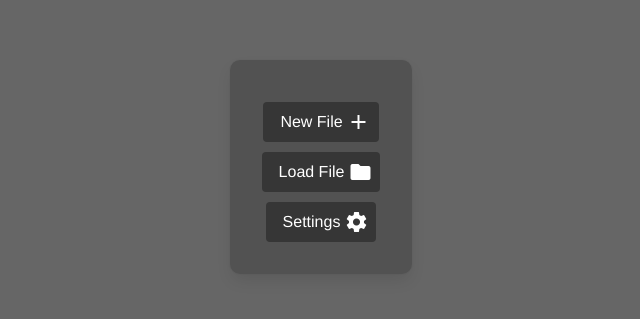
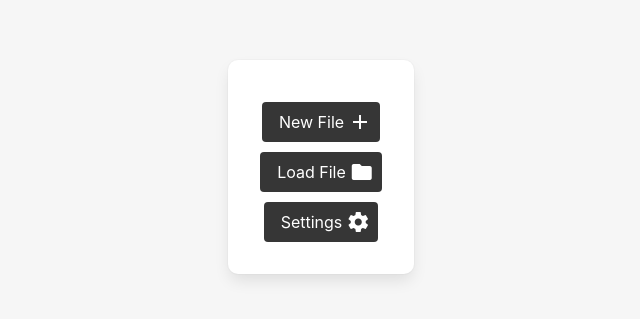
Before and after one commit to nanderLP/MDEditor, an Electron app: page src/start.html in a window 1280 px wide. Shown: the part 193-512 px from the top of the page, without its empty margins (319-959 px from the left). Drawn offline with Linux system fonts and the light colour scheme; no server answers.

Commit message:
added partial theme support

```diff
--- a/src/_sass/editor/editor.scss
+++ b/src/_sass/editor/editor.scss
@@ -1,12 +1,9 @@
 @charset "utf-8";
 
-// 1. Import the initial variables
-@import "../../../node_modules/bulma/sass/utilities/initial-variables";
+@import "../utils/default.scss";
 
-// 2. Import the rest of Bulma
-@import "../../../node_modules/bulma/bulma";
-
-body, html {
+body,
+html {
   background-color: #444444;
   overflow-y: hidden;
   color: white;
@@ -17,7 +14,6 @@ body, html {
   height: 100%;
   background-color: white;
   float: left;
-  padding: 1rem;
 }
 
 #preview {
@@ -29,6 +25,6 @@ body, html {
   max-width: 100%;
 
   .content {
-    color: white!important;
+    color: white !important;
   }
 }
--- a/src/_sass/start/start.scss
+++ b/src/_sass/start/start.scss
@@ -1,26 +1,13 @@
 @charset "utf-8";
 
-// 1. Import the initial variables
-@import "../../../node_modules/bulma/sass/utilities/initial-variables";
-
-$family-sans-serif: "Helvetica", "Arial", sans-serif;
-$box-background-color: #525252;
-//$box-padding: 5rem;
-
-// 2. Import the rest of Bulma
-@import "../../../node_modules/bulma/bulma";
-
-// 3. normal css
+@import "../utils/default.scss";
 
 body,
 html {
+  background-color: $background-color;
   width: 100%;
   height: 100%;
   overflow-y: hidden;
-}
-
-body {
-  background-color: #666666;
 }
 
 .container {
--- /dev/null
+++ b/src/_sass/themes/dark.scss
@@ -0,0 +1,2 @@
+$background-color: #444444;
+$box-background-color: #525252;
--- /dev/null
+++ b/src/_sass/themes/light.scss
@@ -0,0 +1,2 @@
+$background-color: #F6F6F6;
+$box-background-color: #EAEAEA;
--- /dev/null
+++ b/src/_sass/themes/themes.scss
@@ -0,0 +1,9 @@
+// Select theme based on body attribute
+
+body[theme="dark"] {
+    @import "dark";
+}
+
+body[theme="light"] {
+    @import "light";
+}
--- /dev/null
+++ b/src/_sass/utils/default.scss
@@ -0,0 +1,82 @@
+@import "../../../node_modules/bulma/bulma";
+
+@import "../themes/themes";
+
+// Colors
+
+$black: hsl(0, 0%, 4%) !default;
+$black-bis: hsl(0, 0%, 7%) !default;
+$black-ter: hsl(0, 0%, 14%) !default;
+
+$grey-darker: hsl(0, 0%, 21%) !default;
+$grey-dark: hsl(0, 0%, 29%) !default;
+$grey: hsl(0, 0%, 48%) !default;
+$grey-light: hsl(0, 0%, 71%) !default;
+$grey-lighter: hsl(0, 0%, 86%) !default;
+$grey-lightest: hsl(0, 0%, 93%) !default;
+
+$white-ter: hsl(0, 0%, 96%) !default;
+$white-bis: hsl(0, 0%, 98%) !default;
+$white: hsl(0, 0%, 100%) !default;
+
+$orange: hsl(14, 100%, 53%) !default;
+$yellow: hsl(48, 100%, 67%) !default;
+$green: hsl(141, 53%, 53%) !default;
+$turquoise: hsl(171, 100%, 41%) !default;
+$cyan: hsl(204, 71%, 53%) !default;
+$blue: hsl(217, 71%, 53%) !default;
+$purple: hsl(271, 100%, 71%) !default;
+$red: hsl(348, 86%, 61%) !default;
+
+// Typography
+
+$family-sans-serif: BlinkMacSystemFont, -apple-system, "Segoe UI", "Roboto", "Oxygen", "Ubuntu", "Cantarell",
+    "Fira Sans", "Droid Sans", "Helvetica Neue", "Helvetica", "Arial", sans-serif !default;
+$family-monospace: monospace !default;
+$render-mode: optimizeLegibility !default;
+
+$size-1: 3rem !default;
+$size-2: 2.5rem !default;
+$size-3: 2rem !default;
+$size-4: 1.5rem !default;
+$size-5: 1.25rem !default;
+$size-6: 1rem !default;
+$size-7: 0.75rem !default;
+
+$weight-light: 300 !default;
+$weight-normal: 400 !default;
+$weight-medium: 500 !default;
+$weight-semibold: 600 !default;
+$weight-bold: 700 !default;
+
+// Spacing
+
+$block-spacing: 1.5rem !default;
+
+// Responsiveness
+
+// The container horizontal gap, which acts as the offset for breakpoints
+$gap: 32px !default;
+// 960, 1152, and 1344 have been chosen because they are divisible by both 12 and 16
+$tablet: 769px !default;
+// 960px container + 4rem
+$desktop: 960px + (2 * $gap) !default;
+// 1152px container + 4rem
+$widescreen: 1152px + (2 * $gap) !default;
+$widescreen-enabled: true !default;
+// 1344px container + 4rem
+$fullhd: 1344px + (2 * $gap) !default;
+$fullhd-enabled: true !default;
+
+// Miscellaneous
+
+$easing: ease-out !default;
+$radius-small: 2px !default;
+$radius: 4px !default;
+$radius-large: 6px !default;
+$radius-rounded: 290486px !default;
+$speed: 86ms !default;
+
+// Flags
+
+$variable-columns: true !default;
--- /dev/null
+++ b/src/config.json
@@ -0,0 +1,3 @@
+{
+    "theme": "dark"
+}
--- a/src/index.js
+++ b/src/index.js
@@ -1,4 +1,4 @@
-const { app, BrowserWindow } = require('electron');
+const { app, BrowserWindow, nativeTheme } = require('electron');
 const path = require('path');
 const DiscordRPC = require('discord-rpc');
 
@@ -6,6 +6,8 @@ require('./js/start/start');
 require('./js/editor/editor');
 
 global.currentFile = null;
+
+global.darkMode = nativeTheme.shouldUseDarkColors;
 
 // Handle creating/removing shortcuts on Windows when installing/uninstalling.
 // eslint-disable-next-line max-len
--- a/src/js/editor/editorRenderer.js
+++ b/src/js/editor/editorRenderer.js
@@ -1,5 +1,6 @@
 const { ipcRenderer } = require('electron');
 const customTitlebar = require('custom-electron-titlebar');
+const fs = require('fs');
 const { remote } = require('electron');
 const MarkdownIt = require('markdown-it');
 const CodeMirror = require('codemirror');
@@ -12,20 +13,17 @@ md.configure({
   breaks: true,
 });
 
-
 const editor = CodeMirror(document.getElementById('editor'), {
   mode: 'markdown',
   lineNumbers: true,
   lineBreak: true,
 });
 
-editor.setSize("100%", "100%");
+editor.setSize('100%', '100%');
 
 editor.on('change', (instance) => {
   document.getElementById('preview').innerHTML = md.render(instance.getValue());
-  console.log(instance.getValue())
 });
-
 
 const { Menu, MenuItem } = remote;
 
@@ -54,7 +52,6 @@ menu.append(new MenuItem({
   ],
 }));
 
-
 const title = new customTitlebar.Titlebar({
   shadow: true,
 });
@@ -62,9 +59,10 @@ const title = new customTitlebar.Titlebar({
 title.updateTitle('MD-Editor');
 title.updateMenu(menu);
 
-
 ipcRenderer.send('editor-start');
 // eslint-disable-next-line no-unused-vars
 ipcRenderer.on('editor-load-file', (event, file) => {
+  const fileContent = fs.readFileSync(file, 'utf-8');
+  editor.setValue(fileContent);
   // TODO implement file
 });
--- a/src/js/utils/chooseFile.js
+++ b/src/js/utils/chooseFile.js
@@ -1,16 +1,16 @@
 const { dialog } = require('electron');
 const path = require('path');
-
 
 // Starts the Choose File Dialog
 // If you add the event as argument, the file will also be loaded
 function chooseFile(event) {
-  const file = dialog.showOpenDialogSync(
+  const fileDialog = dialog.showOpenDialogSync(
     {
       properties: ['openFile'],
       title: 'Choose your Markdown File',
     },
   );
+  const file = fileDialog[0];
   if (event) {
     global.currentFile = file;
     return event.sender.loadFile(path.join(__dirname, '..', '..', 'editor.html'));
--- /dev/null
+++ b/src/js/utils/theme.js
@@ -0,0 +1,11 @@
+const { readFileSync } = require('fs');
+const path = require('path');
+
+function getTheme() {
+  const file = JSON.parse(
+    readFileSync(path.join(__dirname, 'config.json')),
+  );
+  return file.theme;
+}
+
+document.body.setAttribute('theme', getTheme());
--- a/src/start.html
+++ b/src/start.html
@@ -8,7 +8,6 @@
     content="default-src 'self'; img-src data:; script-src renderer 'self'; style-src 'self' 'unsafe-inline';">
   <meta http-equiv="X-Content-Security-Policy"
     content="default-src 'self' 'unsafe-inline'; img-src data:; script-src renderer 'self'; style-src 'self' 'unsafe-inline';">
-  <link rel="stylesheet" href="css/start/start.css">
   <link rel="stylesheet" href="../node_modules/@mdi/font/css/materialdesignicons.min.css">
 </head>
 
@@ -31,6 +30,8 @@
       </div>
     </div>
   </div>
+  <script src="js/utils/theme.js"></script>
+  <link rel="stylesheet" href="css/start/start.css">
   <script src="js/start/startRenderer.js"></script>
 </body>
 
```
Also changed, not shown: src/editor.html (+1 -0 lines), src/settings.html (+1 -0 lines), src/css/editor/editor.css, src/css/start/start.css, 3 other files.
